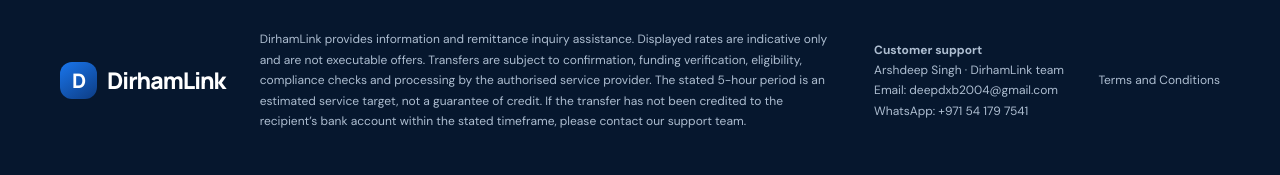
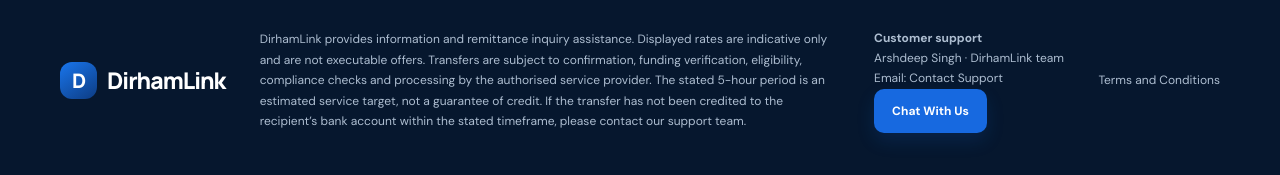
Before and after one commit to dirhamlink/dirhamlink-website, a Next.js app: page / in a window 1280 px wide. Shown: the part 2542-2717 px from the top of the page. Built offline with nearby package versions, Linux system fonts and the light colour scheme; no server answers.

Commit message:
Replace direct contact details with support and chat links

```diff
--- a/app/page.tsx
+++ b/app/page.tsx
@@ -148,8 +148,8 @@ export default function Home() {
           <div className="footer-note">
             <strong>Customer support</strong><br />
             Arshdeep Singh · DirhamLink team<br />
-            Email: <a href="mailto:deepdxb2004@gmail.com">deepdxb2004@gmail.com</a><br />
-            WhatsApp: <a href="https://wa.me/971541797541" target="_blank" rel="noreferrer">+971 54 179 7541</a>
+            Email: <a href="/support">Contact Support</a><br />
+            <a className="btn btn-primary" href="https://wa.me/971541797541?text=Hello%20DirhamLink%20Support%2C%20I%20need%20assistance." target="_blank" rel="noreferrer">Chat With Us</a>
           </div>
           <a href="/terms-and-conditions" className="footer-note">Terms and Conditions</a>
         </div>
```
